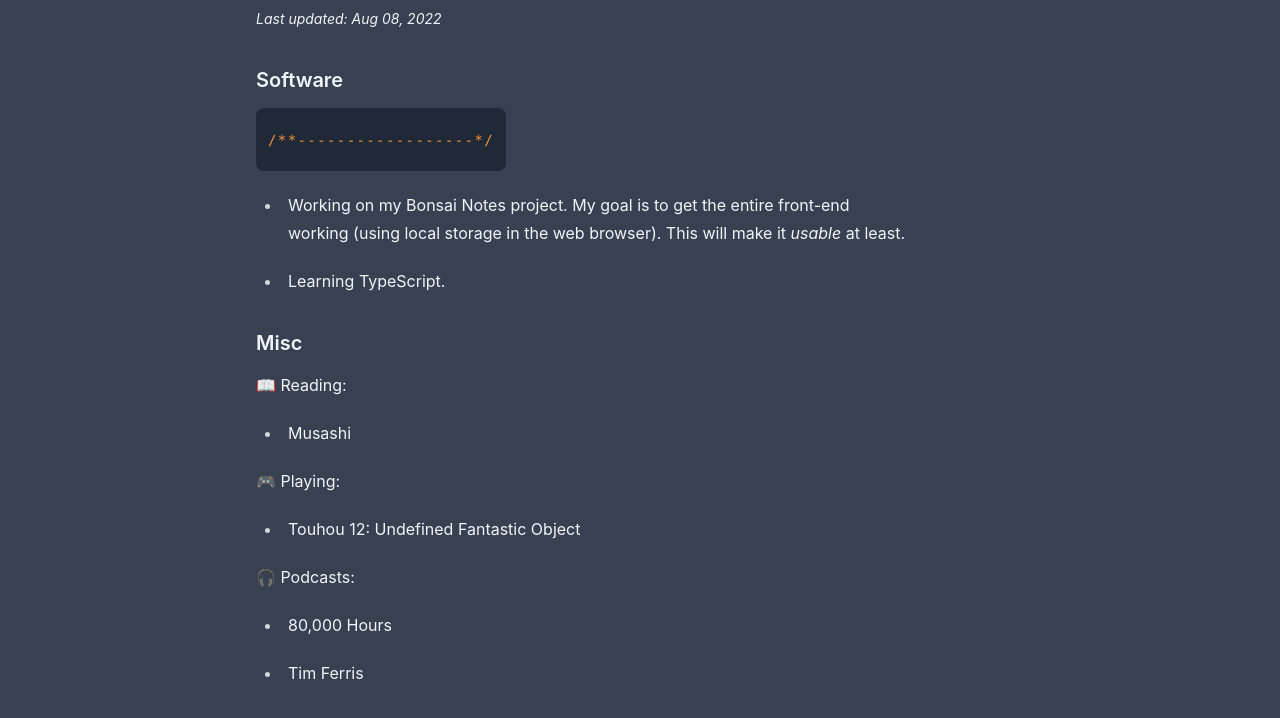
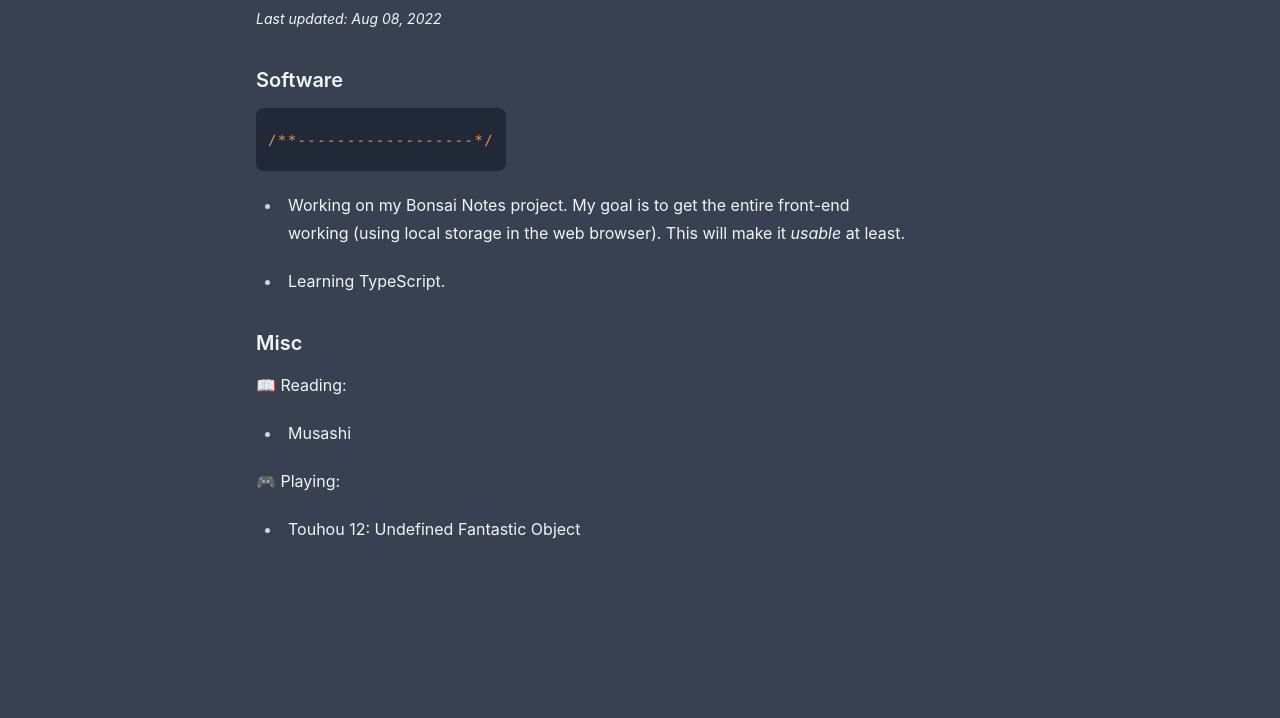
Before and after one commit to billybrown-iii/personal-website, a Gatsby site: page /now in a window 1280 px wide. Shown: the part 148-866 px from the top of the page. After the commit the page ends 803 px from the top, so only its background shows below. Built offline with nearby package versions, Linux system fonts and the light colour scheme; Gatsby itself is replaced by a stand-in of ours.

Commit message:
update content

```diff
--- a/src/mdx/now.mdx
+++ b/src/mdx/now.mdx
@@ -21,9 +21,3 @@
 🎮 Playing:
 
 - Touhou 12: Undefined Fantastic Object
-
-🎧 Podcasts:
-
-- 80,000 Hours
-
-- Tim Ferris
```
Also changed, not shown: 1 other file.
